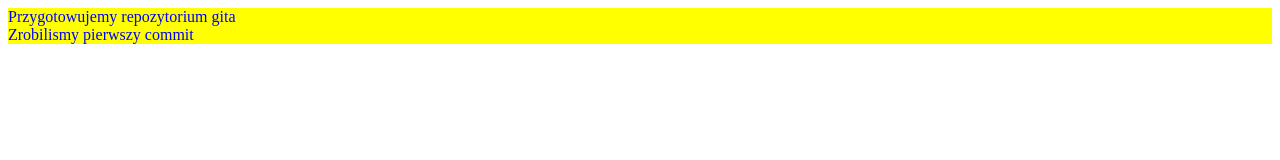
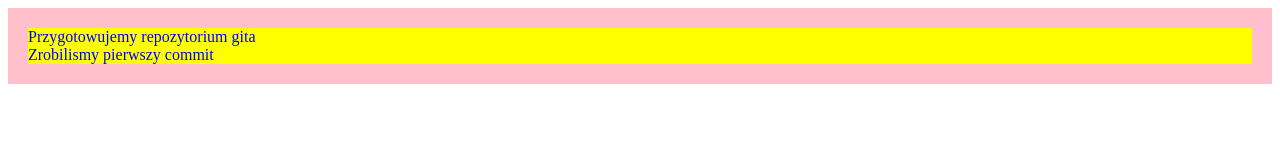
Before and after one commit to Emnilda/Change-1, a plain HTML site: page index.html in a window 1280 px wide. Drawn offline with Linux system fonts and the light colour scheme.

Commit message:
Changes styles

```diff
--- a/style.css
+++ b/style.css
@@ -15,7 +15,8 @@ color: red;
 
 }
 
-container {
-border: 2px solid pink;
+.container {
+
+border: 20px solid pink;
 
 }
```
